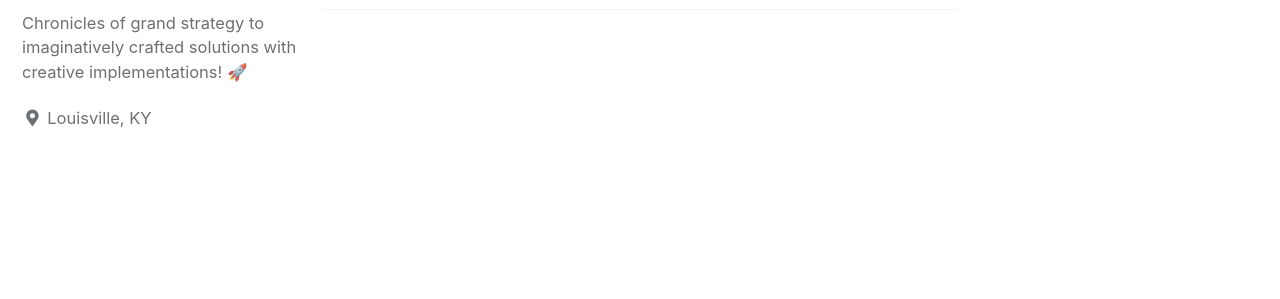
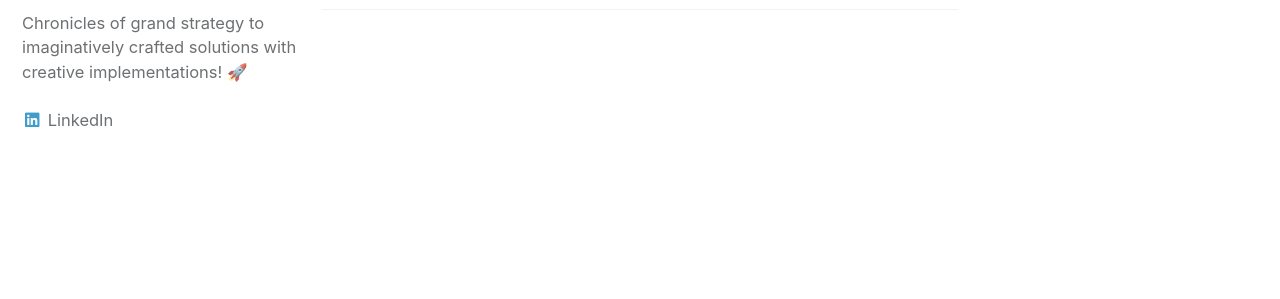
Before and after one commit to almirbanjanovic/roadtocloud.github.io, a Jekyll site: the page built from index.md, in a window 1280 px wide. Shown: the part 273-572 px from the top of the page. Built offline with Jekyll 4.4.1, drawn with Linux system fonts in a browser that asks for light colours; cached includes are drawn as plain includes; comment, search, counter and statistics services are not loaded.

Commit message:
Update _config.yml

```diff
--- a/_config.yml
+++ b/_config.yml
@@ -17,7 +17,7 @@ minimal_mistakes_skin    : "default" # "air", "aqua", "contrast", "dark", "dirt"
 # Site Settings
 locale                   : "en-US"
 title                    : "Road to Cloud" # "Site Title"
-title_separator          : "-"
+title_separator          : "|"
 subtitle                 : "Chronicles on the road to cloud. " # site tagline that appears below site title in masthead
 name                     : "Almir Banjanovic"
 description              : "Chronicles on the road to cloud."
@@ -108,9 +108,12 @@ author:
   name             : "Almir Banjanovic"
   avatar           : "/assets/images/bio-head.jpg" # path of avatar image, e.g. "/assets/images/bio-photo.jpg"
   bio              : "Chronicles of grand strategy to imaginatively crafted solutions with creative implementations! 🚀"
-  location         : "Louisville, KY"
+  location         : # "Louisville, KY"
   email            :
   links:
+    - label: "LinkedIn"
+      icon: "fab fa-fw fa-linkedin"
+      url: "www.linkedin.com/in/almir-b-15569420"
     - label: "Email"
       icon: "fas fa-fw fa-envelope-square"
       # url: "mailto:your.name@email.com"
```
